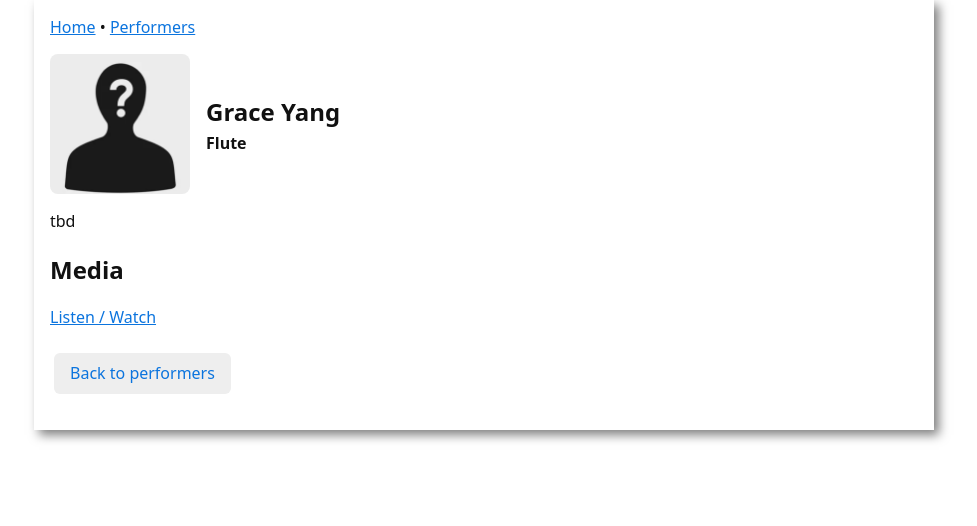
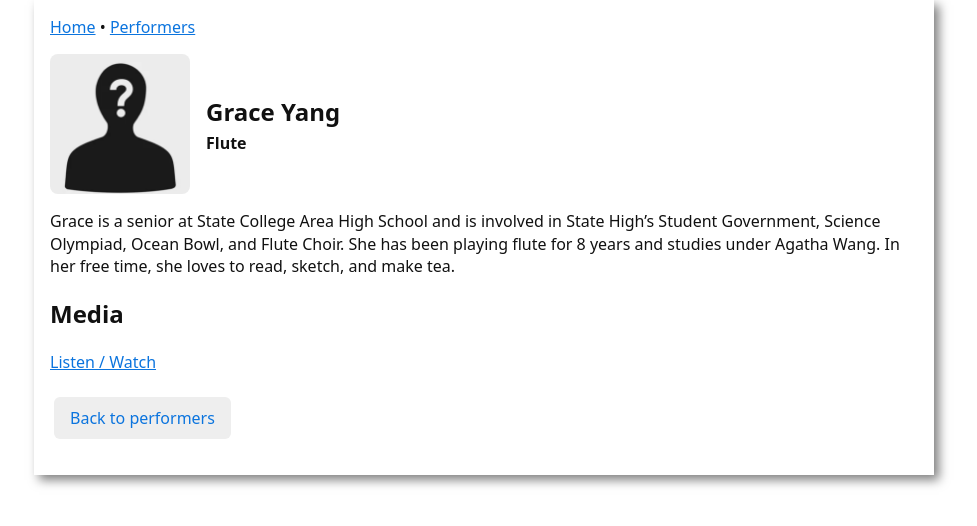
Before and after one commit to KurtKroeker/csehy-fundraising, a Jekyll site: the page built from _performers/grace-yang.md, in a window 1280 px wide. Shown: the top 526 px of the page, without its empty margins (156-1133 px from the left). Built offline with Jekyll 4.4.1, drawn with Linux system fonts in a browser that asks for light colours.

Commit message:
Update grace-yang.md

```diff
--- a/_performers/grace-yang.md
+++ b/_performers/grace-yang.md
@@ -5,6 +5,6 @@ name: "Grace Yang"
 instrument: "Flute"
 photo: "placeholder-person.png"
 bio: >
-  tbd
+  Grace is a senior at State College Area High School and is involved in State High’s Student Government, Science Olympiad, Ocean Bowl, and Flute Choir. She has been playing flute for 8 years and studies under Agatha Wang. In her free time, she loves to read, sketch, and make tea.
 media_url: ""
 ---
```
